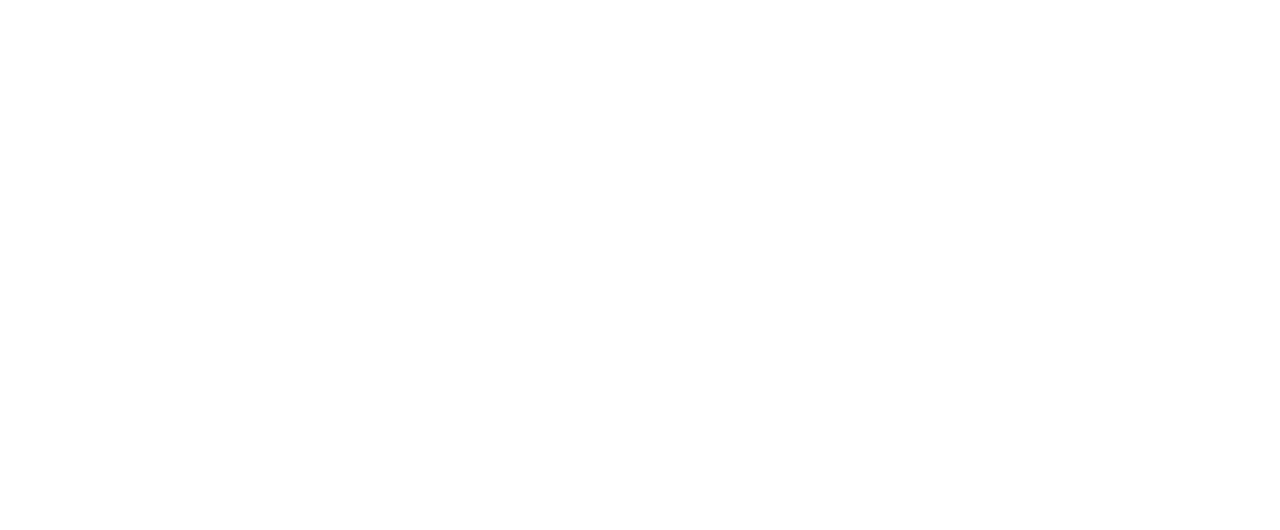
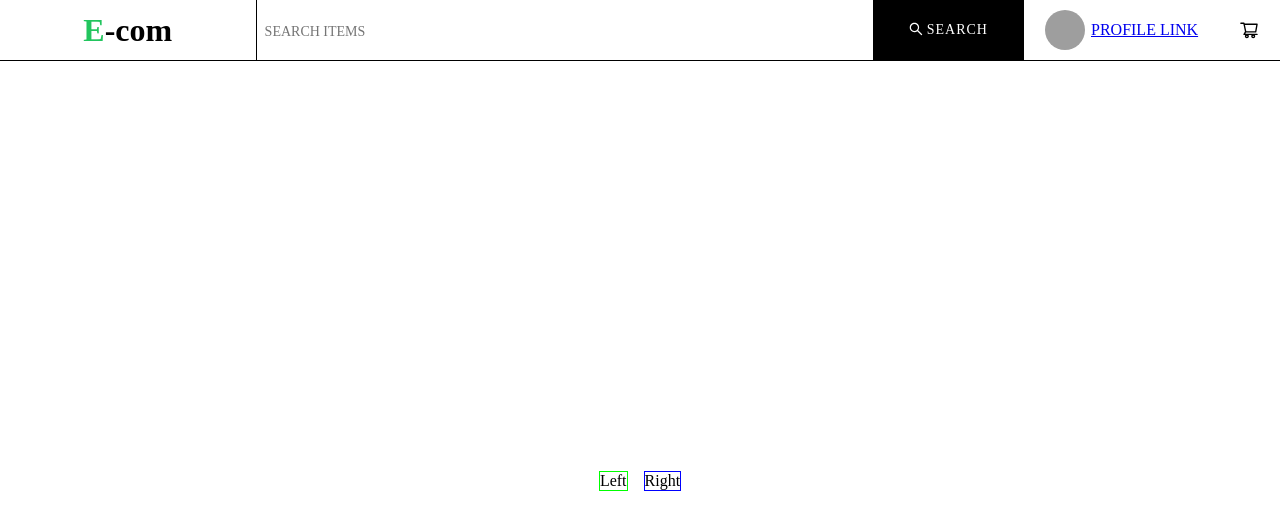
Before and after one commit to aminbista66/ecommerce, a React (Vite) app in the folder frontend/: page /product/1 in a window 1280 px wide. Before the commit this address had no page. Shown: the top 530 px of the page. Built offline with nearby package versions, Linux system fonts and the light colour scheme; grey boxes are pictures that could not be loaded; a web font is replaced by a local one.

Commit message:
Detail page pending.....

```diff
--- a/frontend/src/App.jsx
+++ b/frontend/src/App.jsx
@@ -1,10 +1,12 @@
 import { Routes, Route } from "react-router-dom"
 import Home from './pages/Home'
+import ProductDetail from './pages/ProductDetail'
 
 function App() {
   return (
     <Routes>
       <Route element={<Home/>} path="/" index />
+      <Route element={<ProductDetail/>} path="/product/:product_id" />
     </Routes>
   )
 }
--- /dev/null
+++ b/frontend/src/components/Badge.jsx
@@ -0,0 +1,34 @@
+import styled from 'styled-components'
+
+const StyledBadge = styled.span`
+  background-color: ${({ scheme }) => scheme.bg};
+  font-weight: bold;
+  font-size: 12px;
+  padding: 2px 5px;
+  border-radius: 4px;
+`;
+
+export const BadgeColorScheme = {
+  green: {
+    bg: "#9AE6B4",
+    text: "#48BB78",
+  },
+  red: {
+    bg: "#FEB2B2",
+    text: "#F56565",
+  },
+  purple: {
+    bg: "#D6BCFA",
+    text: "#9F7AEA",
+  },
+};
+
+function Badge({scheme, children}) {
+  return (
+    <StyledBadge scheme={scheme}>
+      {children}
+    </StyledBadge>
+  )
+}
+
+export default Badge
--- a/frontend/src/components/Product.jsx
+++ b/frontend/src/components/Product.jsx
@@ -3,6 +3,8 @@
 import Rating from "./Rating";
 import { ShoppingCartOutlined } from "@ant-design/icons";
 import { useRef } from "react";
+import Badge from './Badge'
+import { BadgeColorScheme } from "./Badge";
 
 const Container = styled.div`
   width: 400px;
@@ -28,13 +30,7 @@
   height: 30%;
   width: inherit;
 `;
-const Badge = styled.span`
-  background-color: ${({ scheme }) => scheme.bg};
-  font-weight: bold;
-  font-size: 12px;
-  padding: 2px 5px;
-  border-radius: 4px;
-`;
+
 const Title = styled.p`
   text-align: justify;
   font-weight: 700;
@@ -43,18 +39,22 @@
   cursor: pointer;
   padding: 5px;
 `;
+
 const Seller = styled.p`
   color: #2c2c2c;
   font-weight: 500;
   font-size: .8rem;
   margin-left: 5px;
 `;
+
 const BottomContainer = styled.div`
   display: flex;
   align-items: center;
   justify-content: space-between;
   margin-left: 5px;
+  margin-top: 10px;
 `;
+
 const PriceCartAction = styled.div`
   /* background-color: red; */
   height: 50px;
@@ -62,12 +62,14 @@
   display: flex;
   align-items: center;
 `;
+
 const Price = styled.div`
   display: flex;
   margin-left: 15px;
   gap: 10px;
   font-size: .85rem;
 `;
+
 const Button = styled.button`
   border: transparent;
   outline: none;
@@ -80,21 +82,6 @@
     background-color: #eeeeee;
   }
 `;
-
-const BadgeColorScheme = {
-  green: {
-    bg: "#9AE6B4",
-    text: "#48BB78",
-  },
-  red: {
-    bg: "#FEB2B2",
-    text: "#F56565",
-  },
-  purple: {
-    bg: "#D6BCFA",
-    text: "#9F7AEA",
-  },
-};
 
 function Product() {
   const cartRef = useRef(null)
--- a/frontend/src/components/ProductList.jsx
+++ b/frontend/src/components/ProductList.jsx
@@ -6,6 +6,7 @@
   display: grid;
   grid-template-columns: repeat(4, 1fr);
   row-gap: 80px;
+  column-gap: 50px;
 
   @media screen and (max-width: 640px) {
     display: flex;
--- a/frontend/src/components/Rating.jsx
+++ b/frontend/src/components/Rating.jsx
@@ -1,4 +1,3 @@
-import React from 'react';
 import { Box } from '@chakra-ui/react';
 import { BsStarFill, BsStarHalf, BsStar } from 'react-icons/bs';
 
--- a/frontend/src/components/index.js
+++ b/frontend/src/components/index.js
@@ -1,4 +1,5 @@
 export { default as NavBar } from "./NavBar";
 export { default as ProfileLink } from "./ProfileLink";
-export { default as Product } from './Product'
-export { default as ProductList } from './ProductList'
+export { default as Product } from "./Product";
+export { default as ProductList } from "./ProductList";
+export { default as Badge } from "./Badge";
--- a/frontend/src/pages/Home.jsx
+++ b/frontend/src/pages/Home.jsx
@@ -1,8 +1,6 @@
 import { NavBar } from "../components";
 import { ProductList } from "../components";
 import styled from "styled-components";
-// import Product from "../components/test";
-// import {data} from '../assets/data'
 
 const Container = styled.div`
   display: flex;
@@ -17,7 +15,6 @@
       <NavBar />
       <Container>
         <ProductList />
-        {/* <Product data={data[0]}/> */}
       </Container>
     </>
   );
--- /dev/null
+++ b/frontend/src/pages/ProductDetail.jsx
@@ -0,0 +1,38 @@
+import { NavBar } from "../components";
+import styled from "styled-components";
+
+const Container = styled.div`
+  display: flex;
+  align-items: center;
+  justify-content: center;
+  padding: 20px 0;
+  height: 100vh;
+`;
+const DivWrapper = styled.div`
+  display: flex;
+  gap: 1rem;
+`;
+const LeftDiv = styled.div`
+  flex: 1;
+  border: 1px solid lime;
+`;
+const RightDiv = styled.div`
+  flex: 1.4;
+  border: 1px solid blue;
+`;
+
+function ProductDetail() {
+  return (
+    <>
+      <NavBar />
+      <Container>
+        <DivWrapper>
+          <LeftDiv>Left</LeftDiv>
+          <RightDiv>Right</RightDiv>
+        </DivWrapper>
+      </Container>
+    </>
+  );
+}
+
+export default ProductDetail;
```
